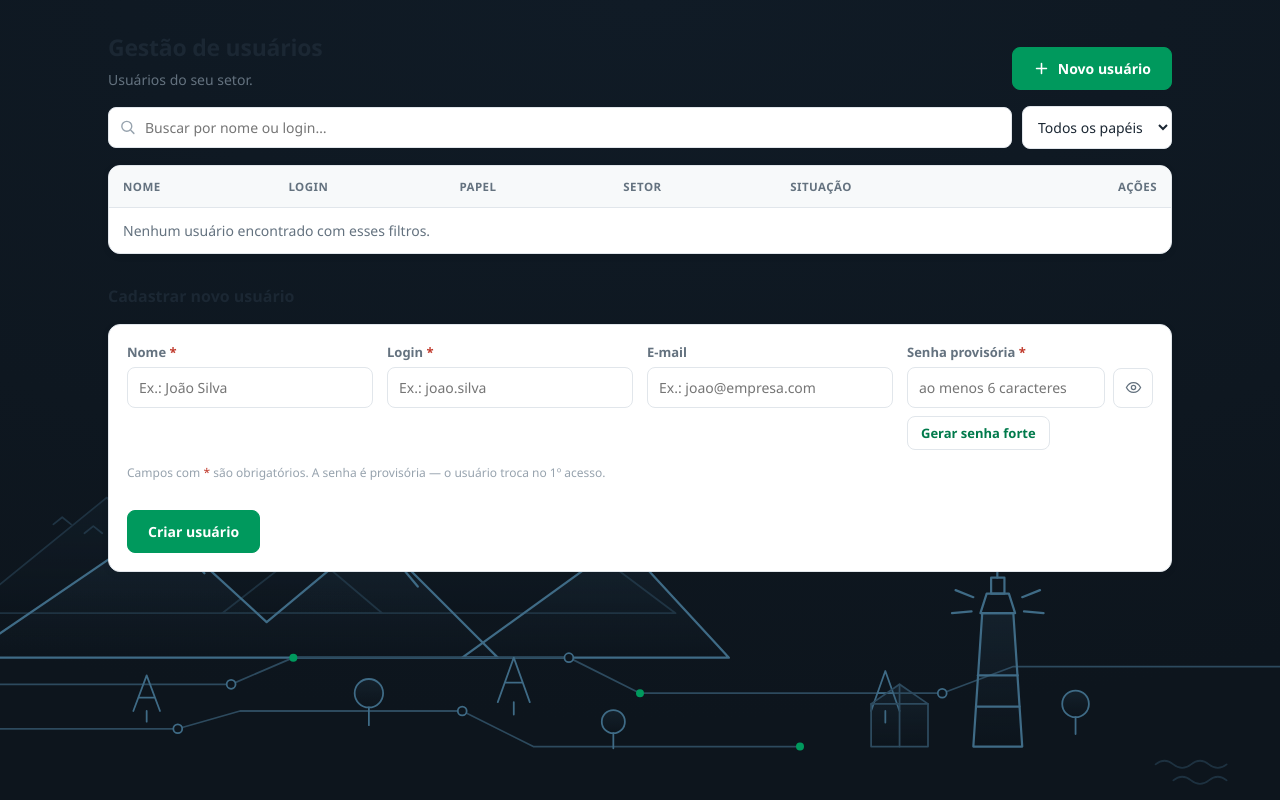
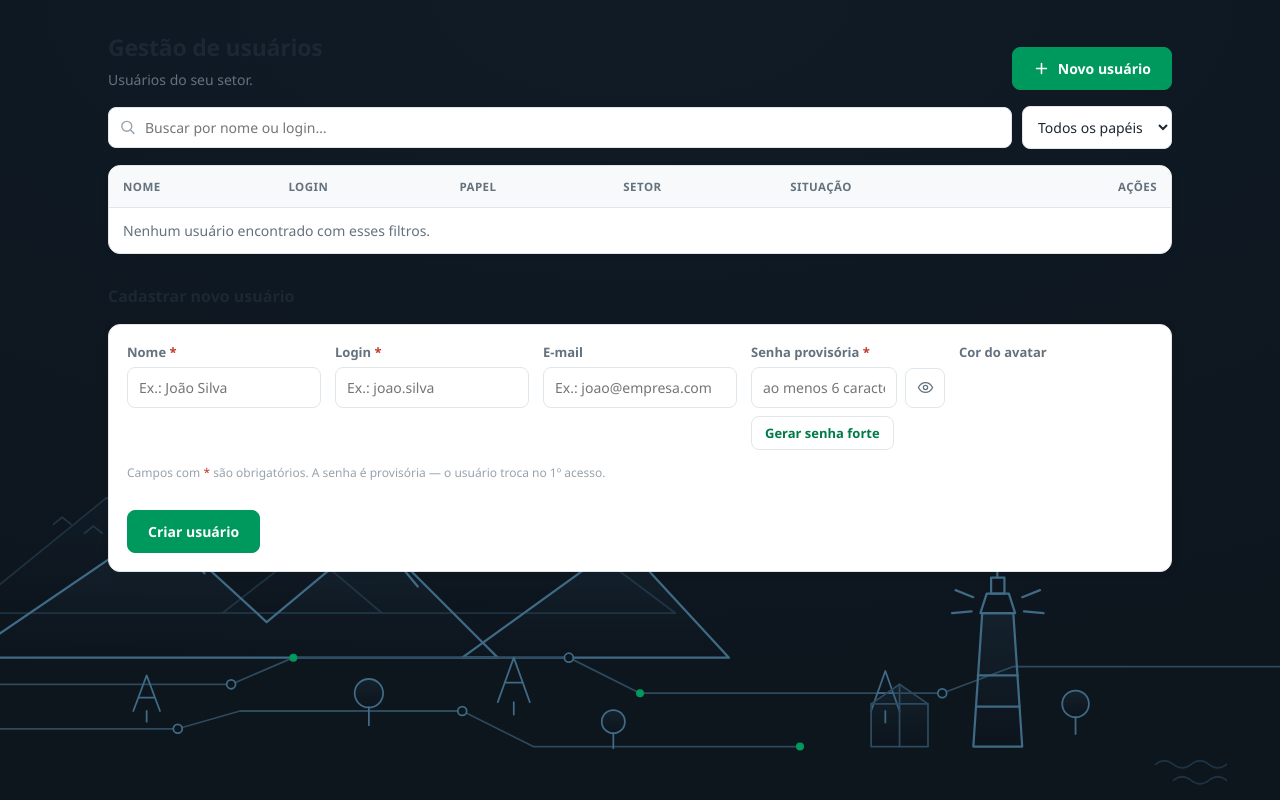
Before and after one commit to Dougcct/Analise-de-Planilhas, a FastAPI app: template templates/web/usuarios.html in a window 1280 px wide, after a click on "Novo usuário". Run offline with FastAPI, Linux system fonts and the light colour scheme; the template is opened without the code that fills it, so the values that code supplies are empty; parts of the project's set-up code (start-up, migrations or seed data) failed here and were passed over; some libraries are stand-ins or nearby versions.

Commit message:
v2: botao de tema claro/escuro + cor de avatar escolhivel
- Tema: botao sol/lua na sidebar alterna claro/escuro e salva em localStorage
  (sobrepoe o tema do sistema); script no <head> aplica antes de renderizar (sem flash).
  CSS do tema escuro agora vale tanto pelo sistema quanto forcado (:root[data-tema=dark]).
- Avatar: coluna cor_avatar (migracao leve), paleta fixa validada no servidor
  (evita injecao via style). Seletor de cor no criar e no editar usuario; a bolinha
  usa a cor escolhida na tabela e na sidebar. Padrao verde da marca.
- 193 testes (novos: cor do avatar + fallback anti-injecao; presenca do botao de tema).

Co-Authored-By: Claude Opus 4.8 <noreply@anthropic.com>

```diff
--- a/servidor/bd.py
+++ b/servidor/bd.py
@@ -46,7 +46,7 @@ def _migrar_colunas_leves() -> None:
     from sqlalchemy import inspect, text
 
     desejadas = {  # tabela -> {coluna: DDL do tipo}
-        "usuarios": {"email": "VARCHAR(160)"},
+        "usuarios": {"email": "VARCHAR(160)", "cor_avatar": "VARCHAR(9)"},
     }
     insp = inspect(engine)
     with engine.begin() as con:
--- a/servidor/modelos_bd.py
+++ b/servidor/modelos_bd.py
@@ -35,6 +35,7 @@ class Usuario(Base):
     login: Mapped[str] = mapped_column(String(64), unique=True, index=True)
     nome: Mapped[str] = mapped_column(String(120))
     email: Mapped[str | None] = mapped_column(String(160))                # opcional; dado pessoal (LGPD)
+    cor_avatar: Mapped[str | None] = mapped_column(String(9))             # cor da bolinha (hex da paleta)
     senha_hash: Mapped[str] = mapped_column(String(255))
     papel: Mapped[str] = mapped_column(String(16))                       # ADM | GESTOR | USUARIO
     centro_custo_id: Mapped[int | None] = mapped_column(ForeignKey("centros_custo.id"))  # ADM = None
--- a/templates/web/base.html
+++ b/templates/web/base.html
@@ -5,6 +5,10 @@
   <meta name="viewport" content="width=device-width, initial-scale=1">
   <meta name="color-scheme" content="light dark">
   <title>{% block titulo %}Análise de Planilhas{% endblock %}</title>
+  <script>
+    // aplica o tema salvo o quanto antes (evita flash); vazio = segue o sistema
+    try{ var t = localStorage.getItem("tema"); if(t) document.documentElement.setAttribute("data-tema", t); }catch(e){}
+  </script>
   <style>
     :root{
       --marca:#00995D; --marca-escura:#007A4B; --marca-mais-escura:#005F3A; --marca-clara:#E8F4EF;
@@ -22,6 +26,7 @@
       /* faixa slim atrás das telas internas (bem sutil) */
       --sis-linha:#dbe3e9; --sis-face:#eef2f5;
     }
+    /* tema escuro: segue o sistema (salvo se o usuário forçou claro) OU é forçado pelo botão */
     @media (prefers-color-scheme:dark){
       :root:not([data-tema="light"]){
         --fundo:#0E141B; --superficie:#161E27; --superficie-2:#1C2733; --borda:#283340;
@@ -31,6 +36,14 @@
         --sombra-forte:0 10px 34px rgba(0,0,0,.55);
         --sis-linha:#1f2a36; --sis-face:#141d27;
       }
+    }
+    :root[data-tema="dark"]{
+      --fundo:#0E141B; --superficie:#161E27; --superficie-2:#1C2733; --borda:#283340;
+      --texto:#E6ECF2; --apoio:#9CABB8; --fraco:#6B7987;
+      --marca-clara:#0E2A20; --perigo-claro:#2A1512; --aviso-claro:#271E0D;
+      --sombra:0 1px 2px rgba(0,0,0,.4),0 2px 10px rgba(0,0,0,.35);
+      --sombra-forte:0 10px 34px rgba(0,0,0,.55);
+      --sis-linha:#1f2a36; --sis-face:#141d27;
     }
     *{box-sizing:border-box}
     html{-webkit-text-size-adjust:100%}
@@ -64,13 +77,19 @@
     .lateral .usuario{margin-top:auto;border-top:1px solid var(--borda);padding:14px 16px;display:flex;
       align-items:center;gap:11px}
     .usuario .avatar{width:36px;height:36px;border-radius:50%;flex:0 0 36px;display:grid;place-items:center;
-      background:var(--marca-clara);color:var(--marca-mais-escura);font-weight:800;font-size:14px}
+      background:var(--cor-avatar,var(--marca));color:#fff;font-weight:800;font-size:14px}
     .usuario .quem{min-width:0;flex:1}
     .usuario .quem b{display:block;font-size:13px;white-space:nowrap;overflow:hidden;text-overflow:ellipsis}
     .usuario .quem span{display:block;font-size:11px;color:var(--fraco)}
-    .usuario .sair{color:var(--apoio);text-decoration:none;display:grid;place-items:center;width:34px;height:34px;
-      border-radius:8px;transition:background var(--rapido),color var(--rapido)}
+    .usuario .sair,.usuario .tema-btn{color:var(--apoio);text-decoration:none;display:grid;place-items:center;
+      width:34px;height:34px;border-radius:8px;border:0;background:transparent;cursor:pointer;
+      transition:background var(--rapido),color var(--rapido);margin:0;padding:0}
+    .usuario .tema-btn:hover{background:var(--superficie-2);color:var(--texto);box-shadow:none}
     .usuario .sair:hover{background:var(--perigo-claro);color:var(--perigo)}
+    .tema-btn .lua{display:none} .tema-btn .sol{display:block}
+    :root[data-tema="dark"] .tema-btn .lua{display:block} :root[data-tema="dark"] .tema-btn .sol{display:none}
+    @media (prefers-color-scheme:dark){:root:not([data-tema="light"]) .tema-btn .lua{display:block}
+      :root:not([data-tema="light"]) .tema-btn .sol{display:none}}
 
     /* ---------- Topo mobile ---------- */
     .topo-mob{display:none}
@@ -269,8 +288,12 @@
         {% endif %}
       </nav>
       <div class="usuario">
-        <span class="avatar">{{ nome[:1]|upper }}</span>
+        <span class="avatar" style="background:{{ cor or '#00995D' }}">{{ nome[:1]|upper }}</span>
         <span class="quem"><b>{{ nome }}</b><span>{{ papel }}</span></span>
+        <button type="button" class="tema-btn" onclick="alternarTema()" title="Alternar tema claro/escuro" aria-label="Alternar tema">
+          <svg class="sol" viewBox="0 0 24 24" fill="none" stroke="currentColor" stroke-width="1.8" width="18" height="18"><circle cx="12" cy="12" r="4"/><path d="M12 2v2M12 20v2M4.9 4.9l1.4 1.4M17.7 17.7l1.4 1.4M2 12h2M20 12h2M4.9 19.1l1.4-1.4M17.7 6.3l1.4-1.4" stroke-linecap="round"/></svg>
+          <svg class="lua" viewBox="0 0 24 24" fill="none" stroke="currentColor" stroke-width="1.8" width="18" height="18"><path d="M21 12.8A9 9 0 1 1 11.2 3a7 7 0 0 0 9.8 9.8z" stroke-linejoin="round"/></svg>
+        </button>
         <a href="/web/logout" class="sair" title="Sair" aria-label="Sair">
           <svg viewBox="0 0 24 24" fill="none" stroke="currentColor" stroke-width="1.8" width="18" height="18"><path d="M15 17l5-5-5-5M20 12H9M9 4H6a2 2 0 0 0-2 2v12a2 2 0 0 0 2 2h3" stroke-linecap="round" stroke-linejoin="round"/></svg>
         </a>
@@ -383,6 +406,14 @@
   {% endif %}
 
   <script>
+    // Alterna tema claro/escuro e salva a escolha (sobrepõe o tema do sistema).
+    function alternarTema(){
+      var el = document.documentElement, atual = el.getAttribute("data-tema");
+      var escuro = atual ? atual === "dark" : matchMedia("(prefers-color-scheme:dark)").matches;
+      var novo = escuro ? "light" : "dark";
+      el.setAttribute("data-tema", novo);
+      try{ localStorage.setItem("tema", novo); }catch(e){}
+    }
     // Botões mostram "enviando…" ao submeter (feedback imediato em telas que recarregam).
     document.addEventListener("submit", function(ev){
       var b = ev.target.querySelector('button[type=submit], button:not([type])');
--- a/templates/web/usuarios.html
+++ b/templates/web/usuarios.html
@@ -51,6 +51,13 @@
   .obrig{color:var(--perigo)}
   /* validação discreta: só marca depois que o usuário mexeu */
   form.validar input:user-invalid{border-color:var(--perigo);box-shadow:0 0 0 3px var(--perigo-claro)}
+  /* seletor de cor do avatar */
+  .cores{display:flex;gap:9px;flex-wrap:wrap;margin-top:2px}
+  .cores input{position:absolute;opacity:0;width:0;height:0}
+  .cores label{width:28px;height:28px;border-radius:50%;cursor:pointer;display:inline-block;margin:0;
+    box-shadow:0 0 0 2px var(--superficie),0 0 0 3px var(--borda);transition:transform var(--rapido)}
+  .cores label:hover{transform:scale(1.12)}
+  .cores input:checked + label{box-shadow:0 0 0 2px var(--superficie),0 0 0 4px var(--texto)}
 </style>
 
 <div class="u-topo">
@@ -90,7 +97,7 @@
   <tr>
     <td>
       <span class="u-nome">
-        <span class="u-avatar">{{ u.nome[:1]|upper }}</span>
+        <span class="u-avatar" style="background:{{ u.cor }};color:#fff">{{ u.nome[:1]|upper }}</span>
         <span class="meta">{{ u.nome }}{% if u.eu %}<span class="u-eu">você</span>{% endif %}
           {% if u.email %}<small>{{ u.email }}</small>{% endif %}</span>
       </span>
@@ -100,7 +107,7 @@
     <td>
       <div class="acoes">
         <button type="button" class="ic-btn" title="Editar"
-          onclick='abrirEditar({{ u.id }}, {{ u.nome|tojson }}, {{ u.email|tojson }}, {{ u.papel|tojson }}, {{ (u.centro_custo_id or "")|tojson }}, {{ u.login|tojson }})'>
+          onclick='abrirEditar({{ u.id }}, {{ u.nome|tojson }}, {{ u.email|tojson }}, {{ u.papel|tojson }}, {{ (u.centro_custo_id or "")|tojson }}, {{ u.login|tojson }}, {{ u.cor|tojson }})'>
           <svg viewBox="0 0 24 24" fill="none" stroke="currentColor" stroke-width="1.8"><path d="M4 20h4L18.5 9.5a2.1 2.1 0 0 0-3-3L5 17v3z" stroke-linejoin="round"/><path d="M13.5 6.5l3 3" stroke-linecap="round"/></svg>
         </button>
         {% if not u.eu %}
@@ -175,6 +182,14 @@
       </select>
     </div>
     {% endif %}
+    <div><label>Cor do avatar</label>
+      <div class="cores">
+        {% for cor in paleta %}
+        <input type="radio" id="c-{{ loop.index }}" name="cor" value="{{ cor }}" {{ 'checked' if loop.first }}>
+        <label for="c-{{ loop.index }}" style="background:{{ cor }}" title="{{ cor }}"></label>
+        {% endfor %}
+      </div>
+    </div>
   </div>
   <p class="linha-obrig">Campos com <span class="obrig">*</span> são obrigatórios. A senha é provisória — o usuário troca no 1º acesso.</p>
   <button type="submit"><span class="giro"></span><span class="rotulo">Criar usuário</span></button>
@@ -190,6 +205,13 @@
       <input name="nome" id="ed-nome" required>
       <label>E-mail</label>
       <input name="email" id="ed-email" type="email" placeholder="(opcional)">
+      <label>Cor do avatar</label>
+      <div class="cores" id="ed-cores">
+        {% for cor in paleta %}
+        <input type="radio" id="ec-{{ loop.index }}" name="cor" value="{{ cor }}">
+        <label for="ec-{{ loop.index }}" style="background:{{ cor }}" title="{{ cor }}"></label>
+        {% endfor %}
+      </div>
       {% if eh_adm %}
       <div id="ed-adm">
         <label>Papel</label>
@@ -242,12 +264,14 @@
     var s = Array.prototype.map.call(a, function(n){ return cj[n % cj.length]; }).join("");
     var i = document.getElementById(id); i.type = "text"; i.value = s;
   }
-  function abrirEditar(id, nome, email, papel, cc, login){
+  function abrirEditar(id, nome, email, papel, cc, login, cor){
     var f = document.getElementById("form-editar");
     f.action = "/web/usuarios/" + id + "/editar";
     document.getElementById("ed-login").textContent = "· " + login;
     document.getElementById("ed-nome").value = nome || "";
     document.getElementById("ed-email").value = email || "";
+    var r = document.querySelector('#ed-cores input[value="' + cor + '"]');
+    if (r) r.checked = true;                                   // marca a cor atual
     var sp = document.getElementById("ed-papel");
     if (sp){ sp.value = papel; document.getElementById("ed-setor").value = cc || ""; }
     document.getElementById("dlg-editar").showModal();
```
Also changed, not shown: servidor/web.py (+20 -7 lines), testes/test_web.py (+17 -1 lines).
